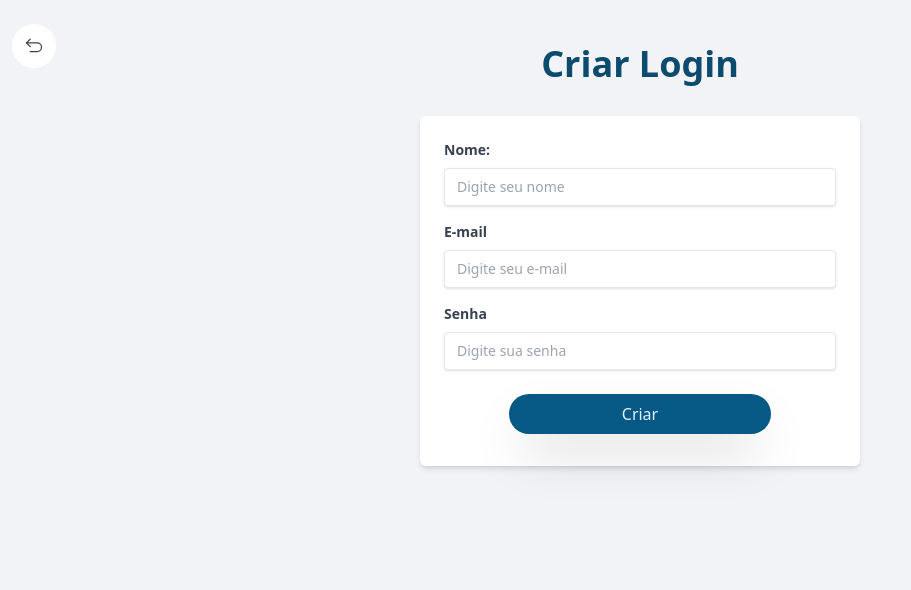
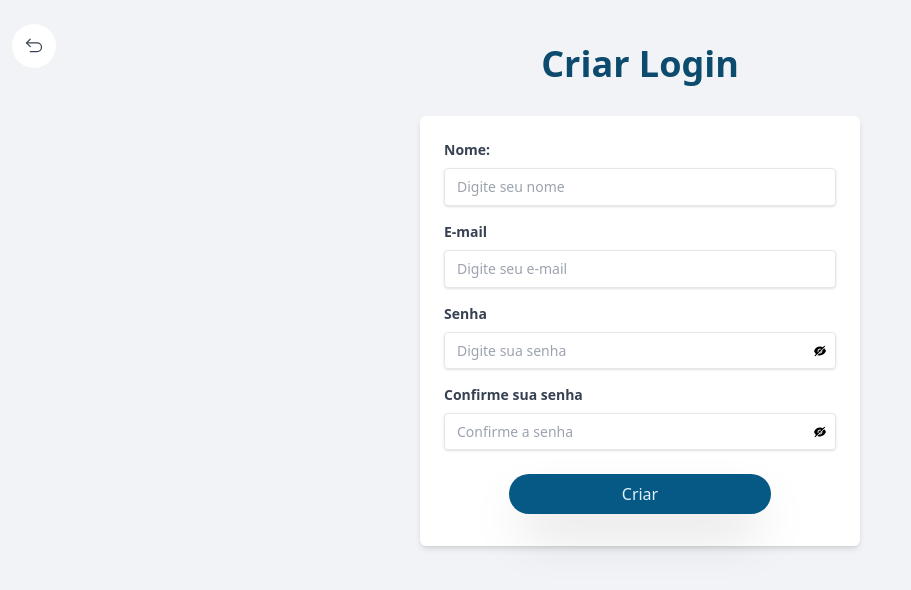
Before and after one commit to Walter-Alipio/Agenda-de-eventos, a React (Vite) app in the folder web/: page /newUser in a window 1280 px wide. Shown: the top 590 px of the page, without its empty margins (0-911 px from the left). Built offline with nearby package versions, Linux system fonts and the light colour scheme.

Commit message:
Add new field confirme password

```diff
--- a/web/package.json
+++ b/web/package.json
@@ -14,6 +14,7 @@
     "phosphor-react": "^1.4.1",
     "react": "^18.0.0",
     "react-dom": "^18.0.0",
+    "react-icons": "^4.4.0",
     "react-router-dom": "^6.3.0"
   },
   "devDependencies": {
--- a/web/src/pages/NewUser.tsx
+++ b/web/src/pages/NewUser.tsx
@@ -3,6 +3,8 @@ import { FormEvent, useState } from "react";
 import { BackButton } from "../components/BackButton";
 import axios from 'axios'
 import ModalOk from "../components/modal/ModalOk";
+import { AiFillEye, AiFillEyeInvisible } from 'react-icons/ai';
+import { seePassword } from "../util/seePassword";
 
 
 export function NewUser(){
@@ -11,13 +13,29 @@ export function NewUser(){
   const [name,setName] = useState(' ');
   const [email,setEmail] = useState(' ');
   const [password,setPassword] = useState(' ');
+  const [confirmePassword,setConfirmePassword ] = useState(' ');
 
-   const [isOpen, setIsOpen] = useState(false)
+  //password field visible
+  const [passwordVisible,setPasswordVisible] = useState<'text' | 'password'>('password');
+  const [activeEyes,setActiveEyes] = useState(false);
+  const [confirmePasswordVisible,setConfirmePasswordVisible] = useState<'text' | 'password'>('password');
+  const [confirmeActiveEyes,setConfirmeActiveEyes] = useState(false);
 
+  const [isOpen, setIsOpen] = useState(false)
+
+  const [error,setError] = useState(false);
 
 //Envia os dados para API e volta para pagina de login
   async function handleEvent(event: FormEvent){
     event.preventDefault();
+    if( password !== confirmePassword ){
+      console.log(error)
+      setError(true);
+      return
+    };
+
+    setError(false);
+    console.log('Cadastrado')
 
     await axios.post('http://localhost:3333/register',{
       name: name,
@@ -53,6 +71,7 @@ export function NewUser(){
               Nome:
             </label>
             <input type="text" placeholder="Digite seu nome" name="name" id="name" required
+              maxLength={30}
               onChange={element=>setName(element.target.value)}
               className="text-sm w-full mb-4 pl-3 py-2 rounded border shadow focus:outline-none hover:border-blue-light hover:ring-1 hover:ring-blue-dark focus:border-blue-dark focus:ring-1 focus:ring-blue-dark text-black"
             />
@@ -60,16 +79,68 @@ export function NewUser(){
             <label htmlFor="email" className="text-sm font-bold text-gray-700 mb-2">
               E-mail
             </label>
-            <input type="email" placeholder="Digite seu e-mail" name="email" id="email" required
+            <input type="email" placeholder="Digite seu e-mail"
+              maxLength={30}
+              name="email"
+              id="email"
+              required
               onChange={element=>setEmail(element.target.value)}
               className="text-sm w-full mb-4 pl-3 py-2 rounded border shadow focus:outline-none hover:border-blue-light hover:ring-1 hover:ring-blue-dark focus:border-blue-dark focus:ring-1 focus:ring-blue-dark text-black"
             />
 
             <label htmlFor="password" className="text-sm font-bold text-gray-700 mb-2">Senha</label>
-            <input type="password" placeholder="Digite sua senha" name="password" id="password" required
-              onChange={element=>setPassword(element.target.value)}
-              className="text-sm w-full mb-4 pl-3 py-2 rounded border shadow focus:outline-none hover:border-blue-light hover:ring-1 hover:ring-blue-dark focus:border-blue-dark focus:ring-1 focus:ring-blue-dark text-black"
-            />
+
+            <div  className="text-sm w-full mb-4  rounded border shadow focus:outline-none  text-black relative flex items-center">
+
+              <input type={passwordVisible}
+                placeholder="Digite sua senha"
+                name="password"
+                id="password"
+                required
+                onChange={element=>setPassword(element.target.value)}
+                className="pl-3 py-2 w-full h-full bg-inherit focus:outline-none rounded hover:border-blue-light hover:ring-1 hover:ring-blue-dark focus:border-blue-dark focus:ring-1 focus:ring-blue-dark"
+              />
+              <button
+                className="absolute right-2"
+                onClick={event=>seePassword(
+                event,
+                setPasswordVisible,
+                setActiveEyes,
+                activeEyes
+                )}
+              >
+                { activeEyes ? <AiFillEye /> : <AiFillEyeInvisible />}
+              </button>
+            </div>
+
+            <label htmlFor="confirmePassword" className="text-sm font-bold text-gray-700 mb-2">Confirme sua senha</label>
+            <div className="text-sm w-full mb-4  rounded border shadow focus:outline-none  text-black relative flex items-center">
+
+              <input type={confirmePasswordVisible}
+                placeholder="Confirme a senha" name="password" id="confirmePassword"
+                required
+                onChange={element=>setConfirmePassword(element.target.value)}
+                className="pl-3 py-2 w-full h-full bg-inherit focus:outline-none rounded hover:border-blue-light hover:ring-1 hover:ring-blue-dark focus:border-blue-dark focus:ring-1 focus:ring-blue-dark"
+              />
+              <button
+                className="absolute right-2"
+                onClick={event=>seePassword(
+                event,
+                setConfirmePasswordVisible,
+                setConfirmeActiveEyes,
+                confirmeActiveEyes
+                )}
+              >
+                { confirmeActiveEyes ? <AiFillEye /> : <AiFillEyeInvisible />}
+              </button>
+            </div>
+
+            {
+              error ?   <p className={`text-center text-bold text-red-600`}>
+              A senha deve ser idêntica.
+              </p> : ''
+            }
+
             <Button>Criar</Button>
         </form>
       </section>
--- /dev/null
+++ b/web/src/util/seePassword.ts
@@ -0,0 +1,11 @@
+
+export   function seePassword(
+    event: React.MouseEvent<HTMLButtonElement, MouseEvent>,
+    setEvent: React.Dispatch<React.SetStateAction<"text" | "password">>,
+    setIcon: React.Dispatch<React.SetStateAction<boolean>>,
+    icon: boolean
+    ){
+      event.preventDefault();
+      setIcon(!icon);
+      !icon ? setEvent('text') : setEvent('password');
+  }
```
Also changed, not shown: 1 other file (tests, documents, lock files or other folders).
